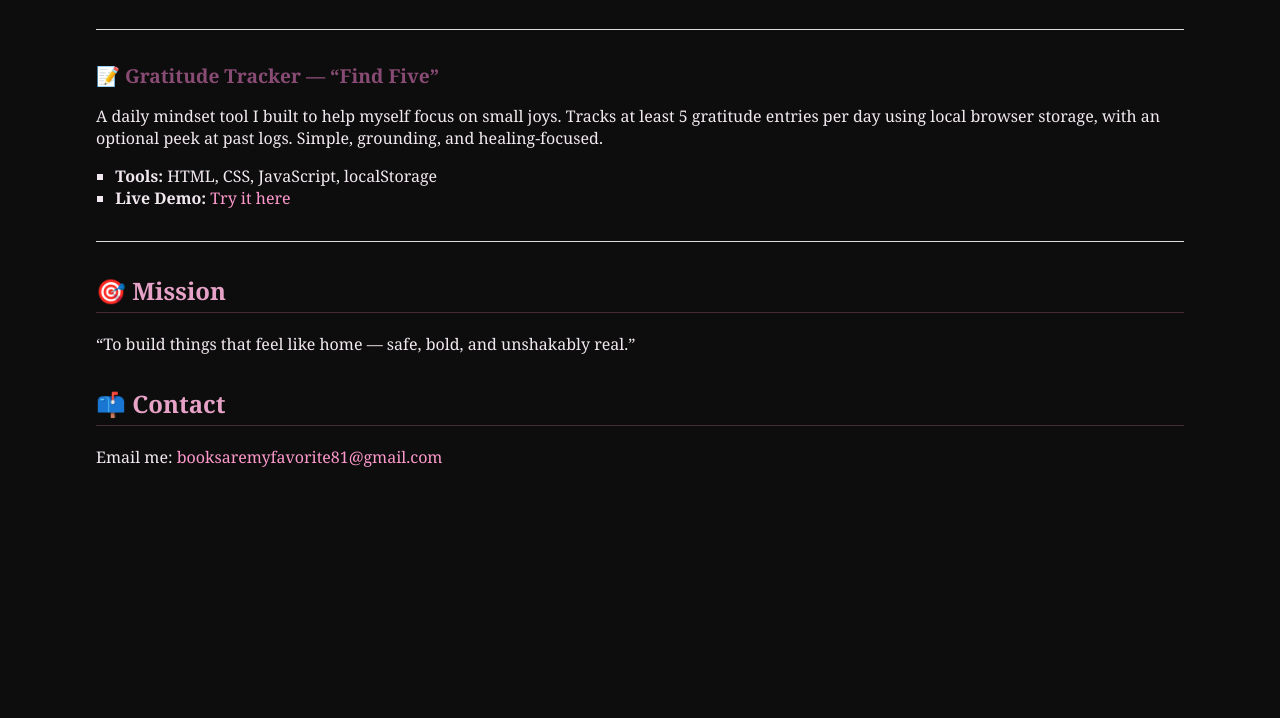
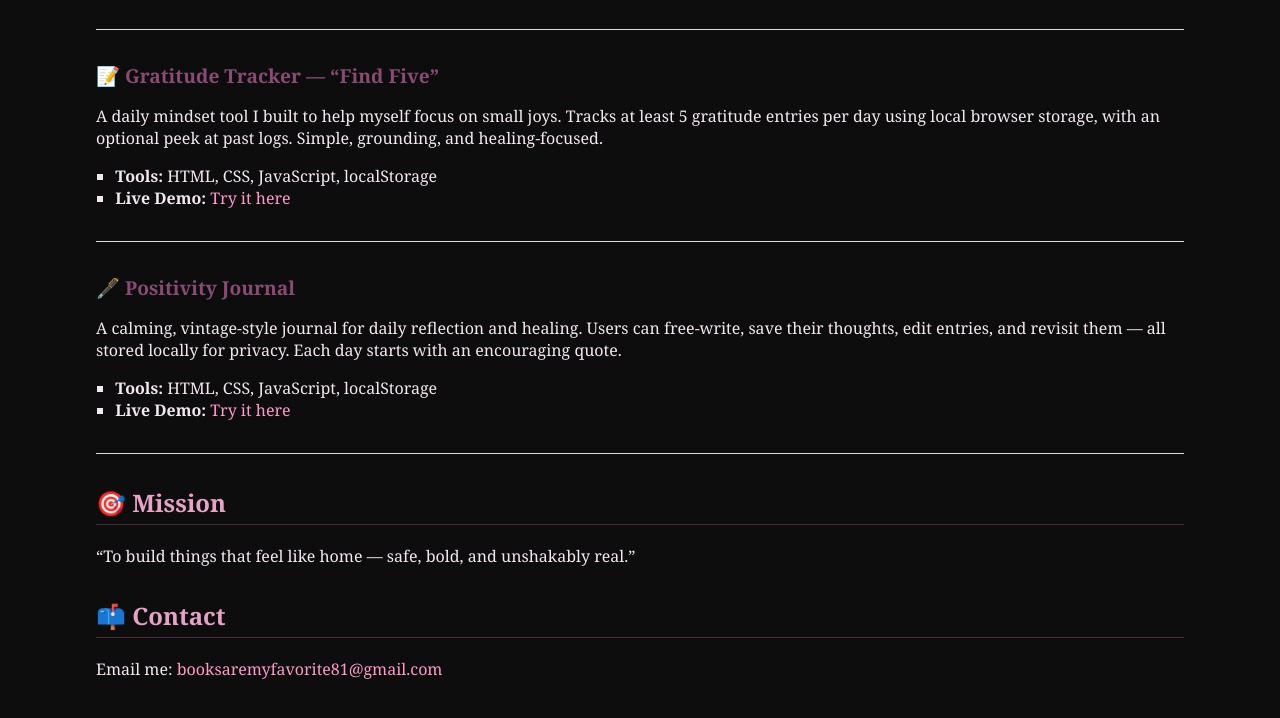
Before and after one commit to Lorrainekent8105/haunteddigitalheart, a plain HTML site: page index.html in a window 1280 px wide. Shown: the part 1136-1854 px from the top of the page. Before the commit the page ends 1684 px from the top, so only its background shows below. Drawn offline with Linux system fonts and the light colour scheme.

Commit message:
Update index.html

```diff
--- a/index.html
+++ b/index.html
@@ -50,8 +50,17 @@
     <ul>
       <li><strong>Tools:</strong> HTML, CSS, JavaScript, localStorage</li>
       <li><strong>Live Demo:</strong> <a href="https://lorrainekent8105.github.io/gratitude-tracker" target="_blank">Try it here</a></li>
-    </ul>
   </div>
+
+  <div class="project">
+  <h3>🖋️ Positivity Journal</h3>
+  <p>A calming, vintage-style journal for daily reflection and healing. Users can free-write, save their thoughts, edit entries, and revisit them — all stored locally for privacy. Each day starts with an encouraging quote.</p>
+  <ul>
+    <li><strong>Tools:</strong> HTML, CSS, JavaScript, localStorage</li>
+    <li><strong>Live Demo:</strong> <a href="https://YOUR_USERNAME.github.io/positivity-journal" target="_blank">Try it here</a></li>
+  </ul>
+</div>
+
 </section>
         <section>
             <h2>🎯 Mission</h2>
```
